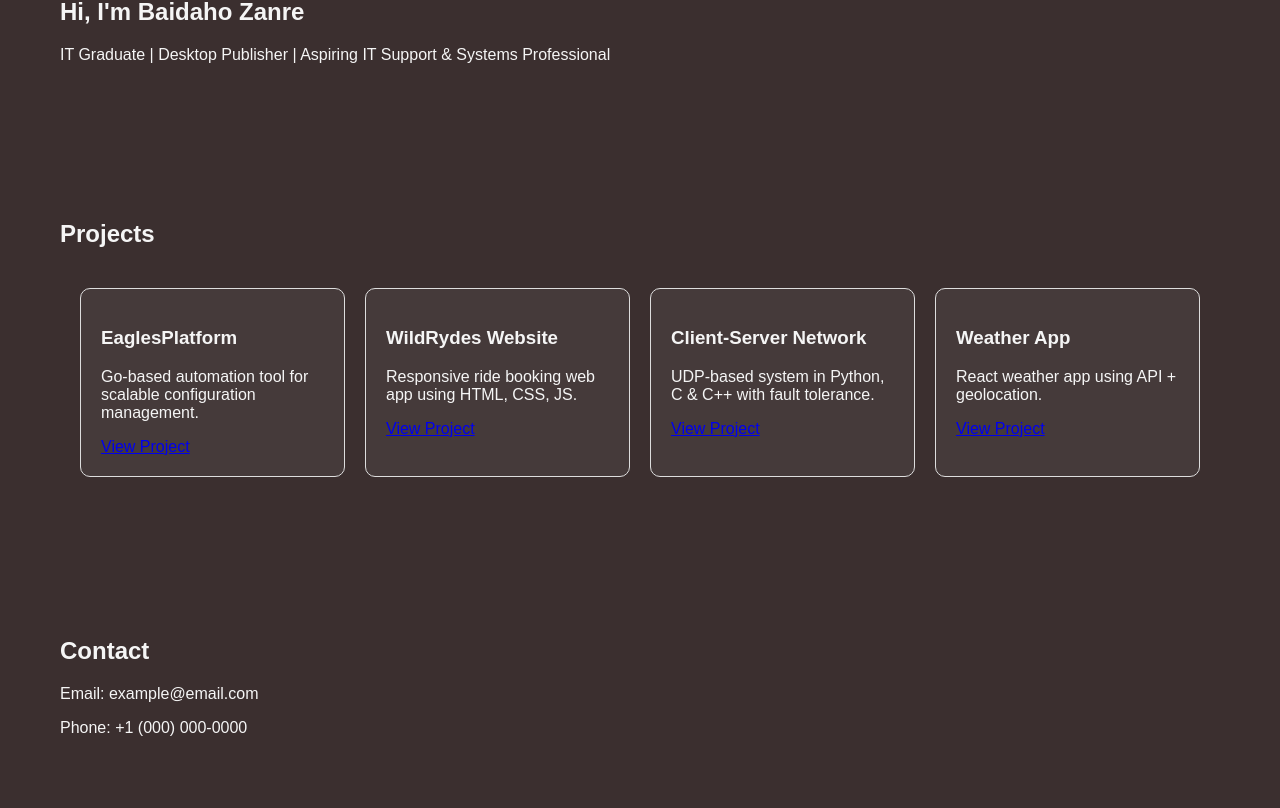
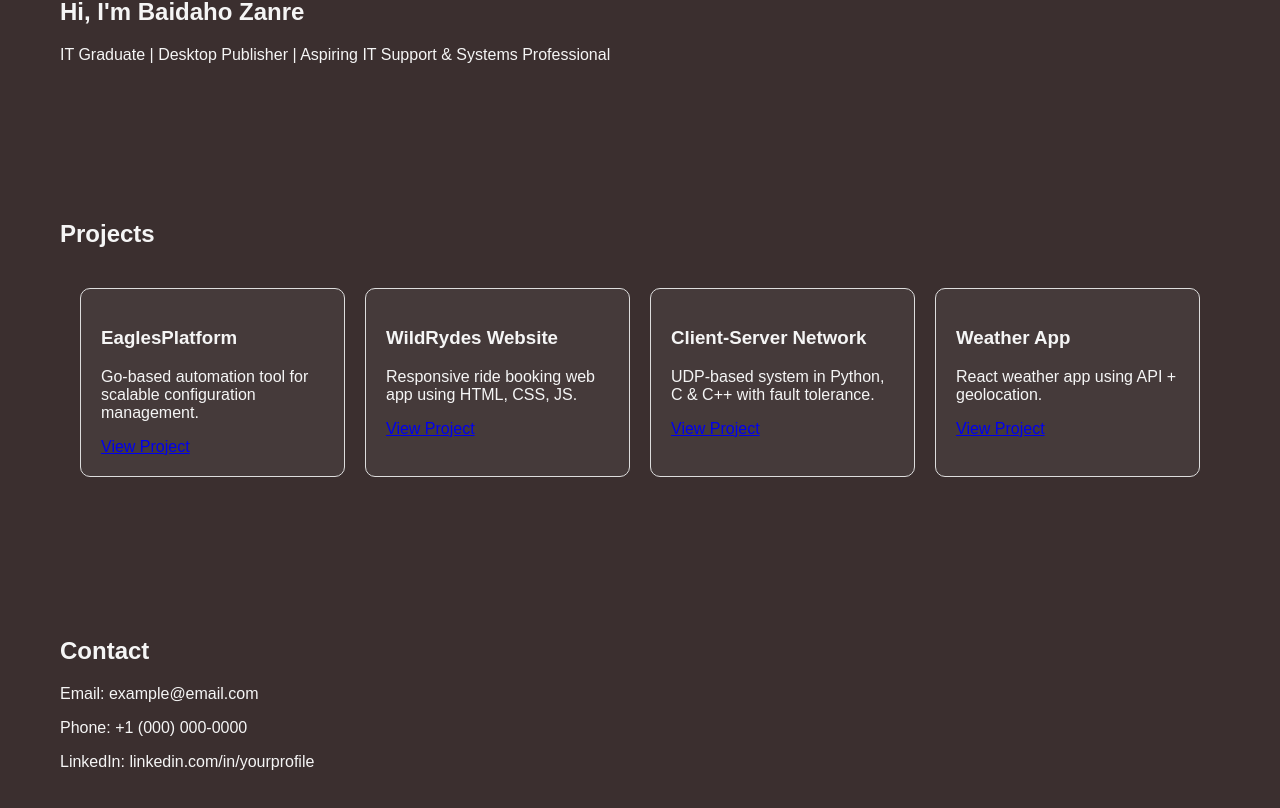
Before and after one commit to bz0074/Portfolio, a React (Vite) app: page / in a window 1280 px wide. Shown: the part 202-1010 px from the top of the page. Built offline with nearby package versions, Linux system fonts and the light colour scheme.

Commit message:
Update Contact.jsx

```diff
--- a/src/pages/Contact.jsx
+++ b/src/pages/Contact.jsx
@@ -4,6 +4,7 @@ function Contact() {
       <h2>Contact</h2>
       <p>Email: example@email.com</p>
       <p>Phone: +1 (000) 000-0000</p>
+      <p>LinkedIn: linkedin.com/in/yourprofile</p>
     </section>
   );
 }
```
